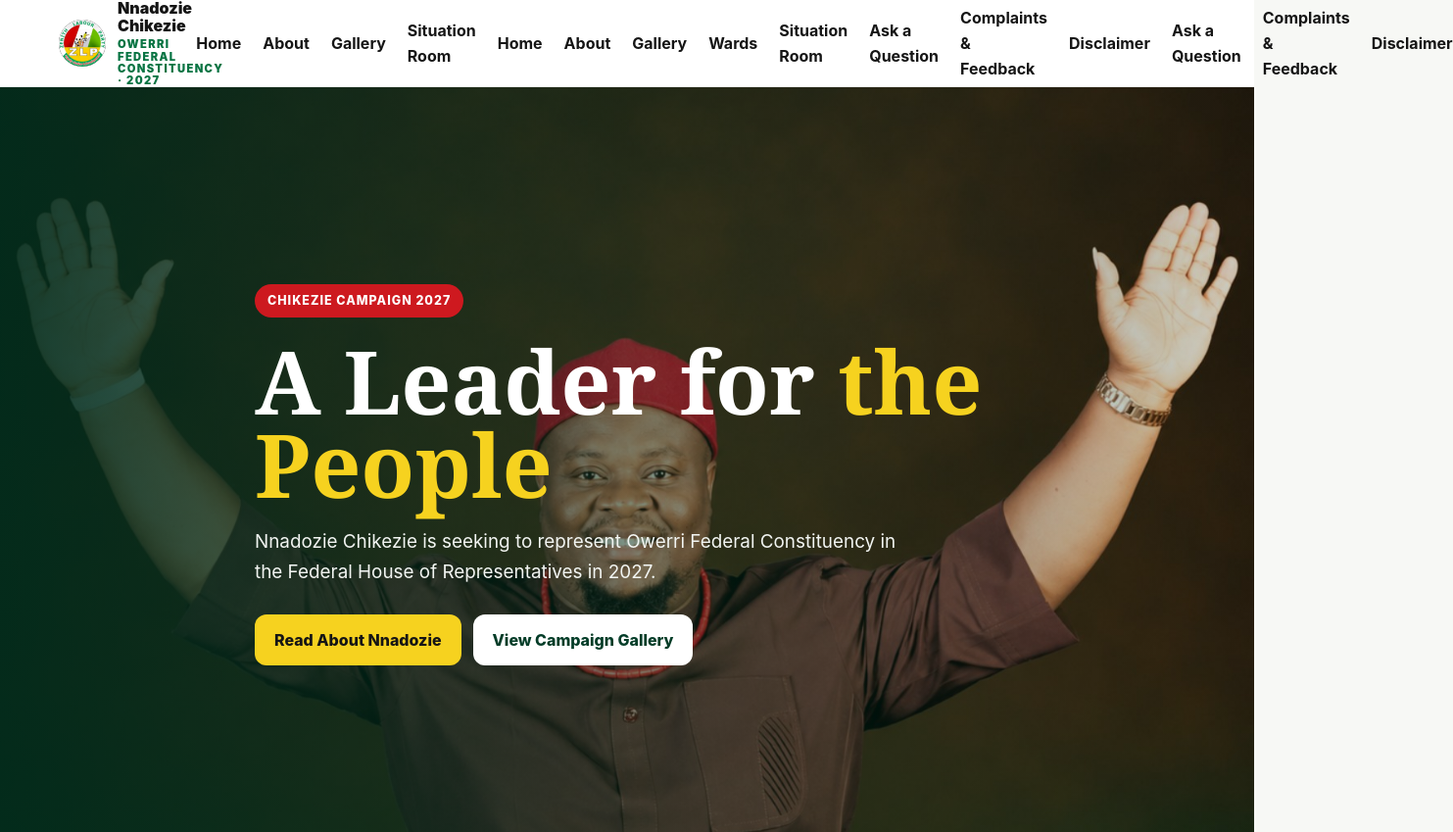
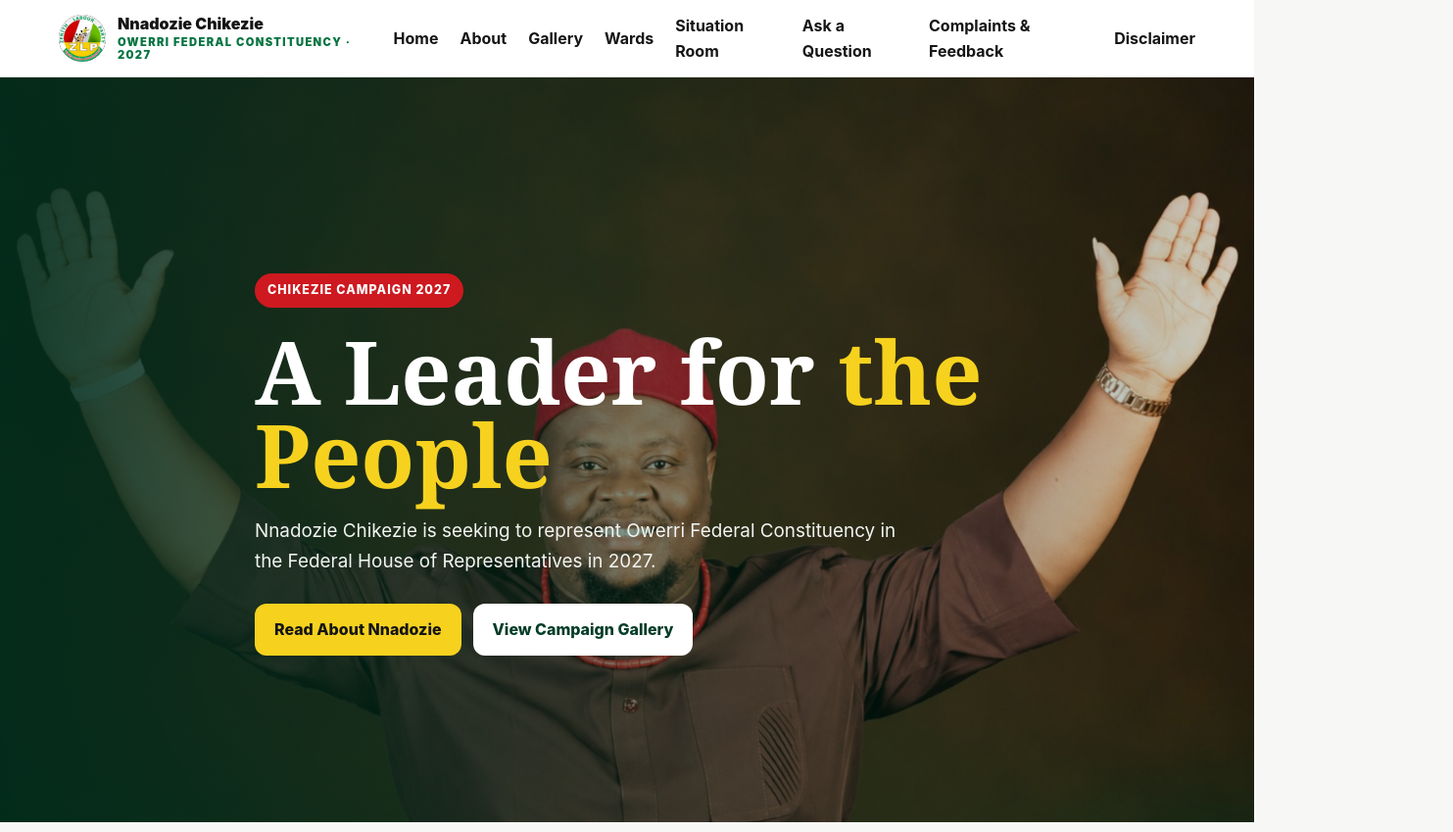
Before and after one commit to Uchefada/campaign-website, a plain HTML site: page index.html in a window 1280 px wide. Shown: the top 849 px of the page at 98% size, 1483 px wide, since content can reach past the window. Drawn offline with Linux system fonts and the light colour scheme.

Commit message:
Refactor navigation links in index.html

```diff
--- a/index.html
+++ b/index.html
@@ -119,18 +119,8 @@
           <a href="index.html">Home</a>
           <a href="about.html">About</a>
           <a href="index.html#gallery">Gallery</a>
-      <a href="results.html">Situation Room</a>
-      <nav class="nav-links">
-  <a href="index.html">Home</a>
-  <a href="about.html">About</a>
-  <a href="index.html#gallery">Gallery</a>
           <a href="wards.html">Wards</a>
           <a href="results.html">Situation Room</a>
-  <a href="index.html#questions">Ask a Question</a>
-  <a href="index.html#complaints">Complaints &amp; Feedback</a>
-  <a href="disclaimer.html">Disclaimer</a>
-      </nav>
-
           <a href="index.html#questions">Ask a Question</a>
           <a href="index.html#complaints">Complaints &amp; Feedback</a>
           <a href="disclaimer.html">Disclaimer</a>
```
Lines whose indentation alone changed are shown as unchanged.
